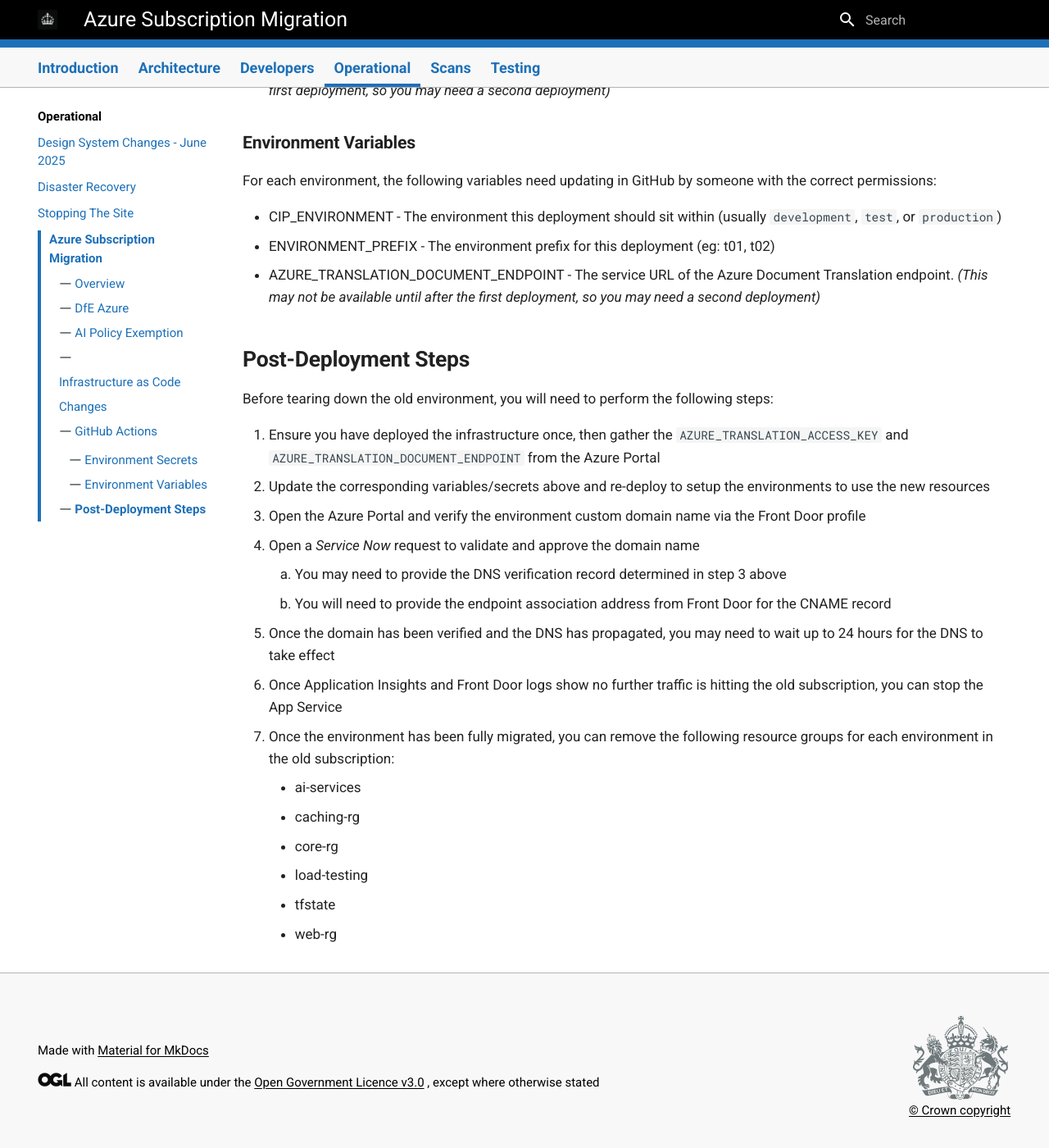
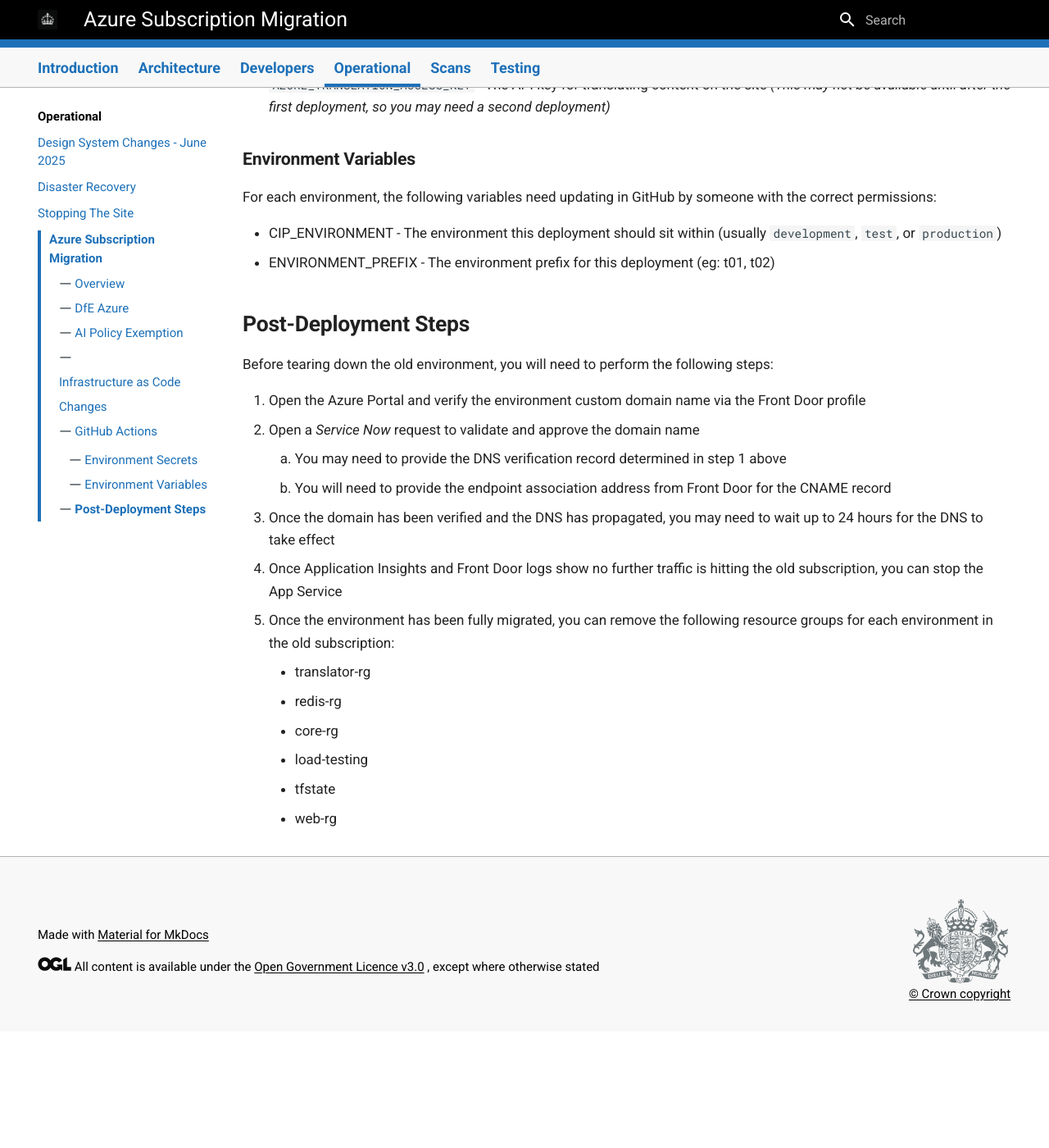
Before and after one commit to DFE-Digital/care-leavers, an MkDocs documentation site: the page built from docs/operational/Subscription-Migration.md, in a window 1280 px wide and 1400 px high, scrolled down 1549 px. Shown: the whole window at 82% size. Built offline with MkDocs 1.6.1 and Material for MkDocs 9.7.7, drawn with Linux system fonts in a browser that asks for light colours; after the commit the page ends 2807 px from its top, so only the background shows below that; some of the changed text lies outside the part shown.

Commit message:
CTH-19 Updating documentation in reflection of ELZ environment

```diff
--- a/docs/operational/Subscription-Migration.md
+++ b/docs/operational/Subscription-Migration.md
@@ -60,23 +61,20 @@ For each environment, the following variables need updating in GitHub by someone
 
 - CIP_ENVIRONMENT - The environment this deployment should sit within (usually `development`, `test`, or `production`)
 - ENVIRONMENT_PREFIX - The environment prefix for this deployment (eg: t01, t02)
-- AZURE_TRANSLATION_DOCUMENT_ENDPOINT - The service URL of the Azure Document Translation endpoint. _(This may not be available until after the first deployment, so you may need a second deployment)_
 
 ## Post-Deployment Steps
 
 Before tearing down the old environment, you will need to perform the following steps:
 
-1. Ensure you have deployed the infrastructure once, then gather the `AZURE_TRANSLATION_ACCESS_KEY` and `AZURE_TRANSLATION_DOCUMENT_ENDPOINT` from the Azure Portal
-2. Update the corresponding variables/secrets above and re-deploy to setup the environments to use the new resources
-3. Open the Azure Portal and verify the environment custom domain name via the Front Door profile
-4. Open a *Service Now* request to validate and approve the domain name
-    1. You may need to provide the DNS verification record determined in step 3 above
+1. Open the Azure Portal and verify the environment custom domain name via the Front Door profile
+2. Open a *Service Now* request to validate and approve the domain name
+    1. You may need to provide the DNS verification record determined in step 1 above
     2. You will need to provide the endpoint association address from Front Door for the CNAME record
-5. Once the domain has been verified and the DNS has propagated, you may need to wait up to 24 hours for the DNS to take effect
-6. Once Application Insights and Front Door logs show no further traffic is hitting the old subscription, you can stop the App Service
-7. Once the environment has been fully migrated, you can remove the following resource groups for each environment in the old subscription:
-    - ai-services
-    - caching-rg
+3. Once the domain has been verified and the DNS has propagated, you may need to wait up to 24 hours for the DNS to take effect
+4. Once Application Insights and Front Door logs show no further traffic is hitting the old subscription, you can stop the App Service
+5. Once the environment has been fully migrated, you can remove the following resource groups for each environment in the old subscription:
+    - translator-rg
+    - redis-rg
     - core-rg
     - load-testing
     - tfstate
```
Also changed, not shown: other parts of docs/operational/Subscription-Migration.md (+7 -6 lines), docs/architecture/Application-Architecture.md (+1 -1 lines), docs/architecture/Front-Door.md (+1 -1 lines), docs/architecture/Terraform.md (+7 -6 lines).
